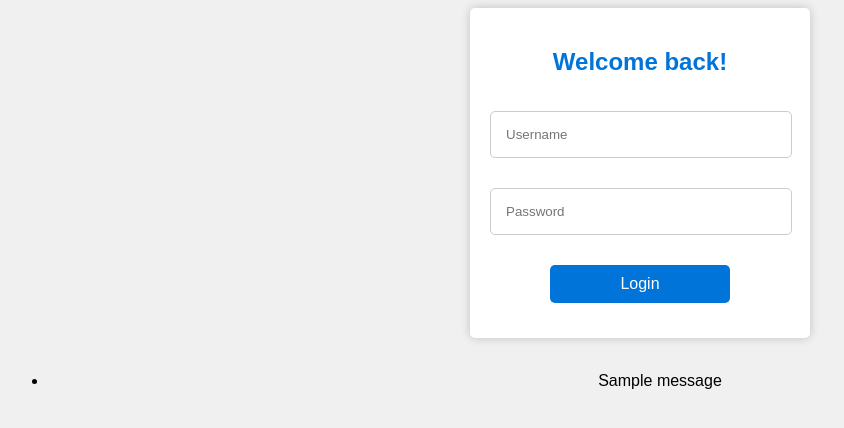
After one commit to 4b3c/youShift, a Django app: template shift/hacks/templates/hacks/login.html in a window 1280 px wide. The commit adds this page. Shown: the top 428 px of the page, without its empty margins (0-844 px from the left). Run offline with Django 4.2, Linux system fonts and the light colour scheme; the template is opened without the code that fills it, so the values that code supplies are empty; tables that the repository leaves empty hold one stand-in row (values such as "Sample post"); one stand-in notice (Sample message) is shown.

Commit message:
copied login and register views from focal points

```diff
--- a/shift/hacks/templates/hacks/home.html
+++ b/shift/hacks/templates/hacks/home.html
@@ -4,7 +4,7 @@
 <html>
 
 <head>
-    <title>Shift</title>
+    <title>Changed title ???</title>
     <link rel="stylesheet" type="text/css" href="{% static 'styles.css' %}">
 </head>
 
--- /dev/null
+++ b/shift/hacks/templates/hacks/login.html
@@ -0,0 +1,73 @@
+<!DOCTYPE html>
+<html>
+<head>
+    <title>Login</title>
+    <style type="text/css">
+        /* styles.css */
+        body {
+            font-family: Arial, sans-serif;
+            text-align: center;
+            background-color: #f0f0f0;
+        }
+
+        form {
+            width: 300px;
+            margin: 0 auto;
+            padding: 20px;
+            background-color: white;
+            border-radius: 5px;
+            box-shadow: 0px 0px 10px rgba(0, 0, 0, 0.2);
+        }
+
+        h2 {
+            color: #0074D9;
+        }
+
+        input[type="text"],
+        input[type="password"] {
+            width: 90%;
+            padding: 5%;
+            margin: 5% 0;
+            border: 1px solid #ccc;
+            border-radius: 5px;
+        }
+
+        input[type="submit"] {
+            background-color: #0074D9; /* Change the background color to your desired color */
+            color: white; /* Change the text color to your desired color */
+            border: none;
+            padding: 10px 10px;
+            font-size: 16px; /* Change the font size as needed */
+            border-radius: 5px; /* Add rounded corners if desired */
+            cursor: pointer;
+            margin: 5%;
+            width: 60%;
+        }
+
+        input[type="submit"]:hover {
+            background-color: #0056A0;
+        }
+
+    </style>
+</head>
+<body>
+    <form method="post">
+        {% csrf_token %}
+        <h2>Welcome back!</h2>
+        <input type="text" id="{{ form.username.id_for_label }}" name="{{ form.username.name }}" placeholder="Username" required>
+        <br>
+        <input type="password" id="{{ form.password.id_for_label }}" name="{{ form.password.name }}" placeholder="Password" required>
+        <br>
+        <input type="submit" value="Login">
+    </form>
+    <br>
+    {% if messages %}
+        <ul class="messages">
+            {% for message in messages %}
+                <li{% if message.tags %} class="{{ message.tags }}"{% endif %}>{{ message }}</li>
+            {% endfor %}
+        </ul>
+    {% endif %}
+</body>
+
+</html>
--- a/shift/hacks/urls.py
+++ b/shift/hacks/urls.py
@@ -3,4 +3,7 @@ from . import views
 
 urlpatterns = [
     path('', views.home, name='home'),
+    path('register/', views.user_register, name='user_register'),
+    path('login/', views.user_login, name='user_login'),
+    path('logout/', views.user_logout, name='user_logout'),
 ]
```
Also changed, not shown: shift/hacks/templates/hacks/register.html (added, +66 -0 lines), shift/hacks/views.py (+43 -2 lines).
